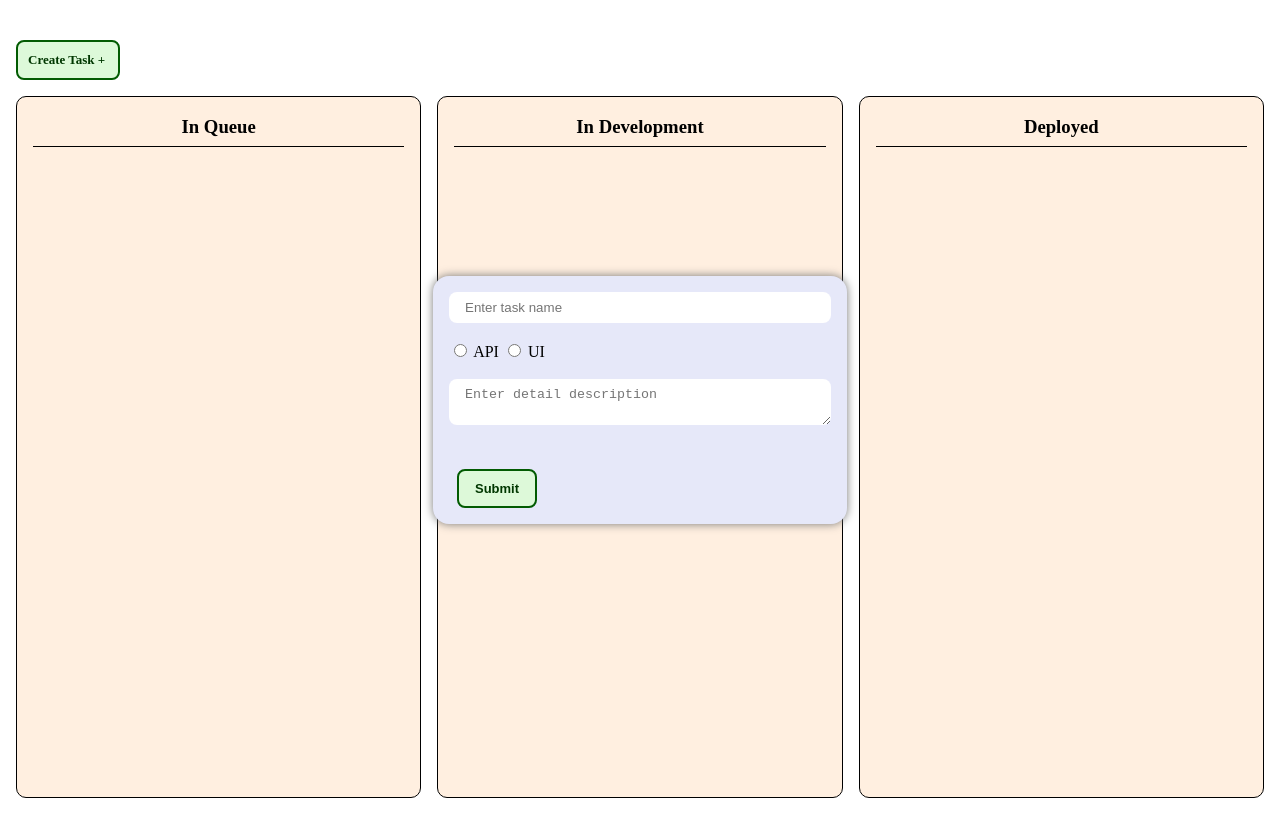
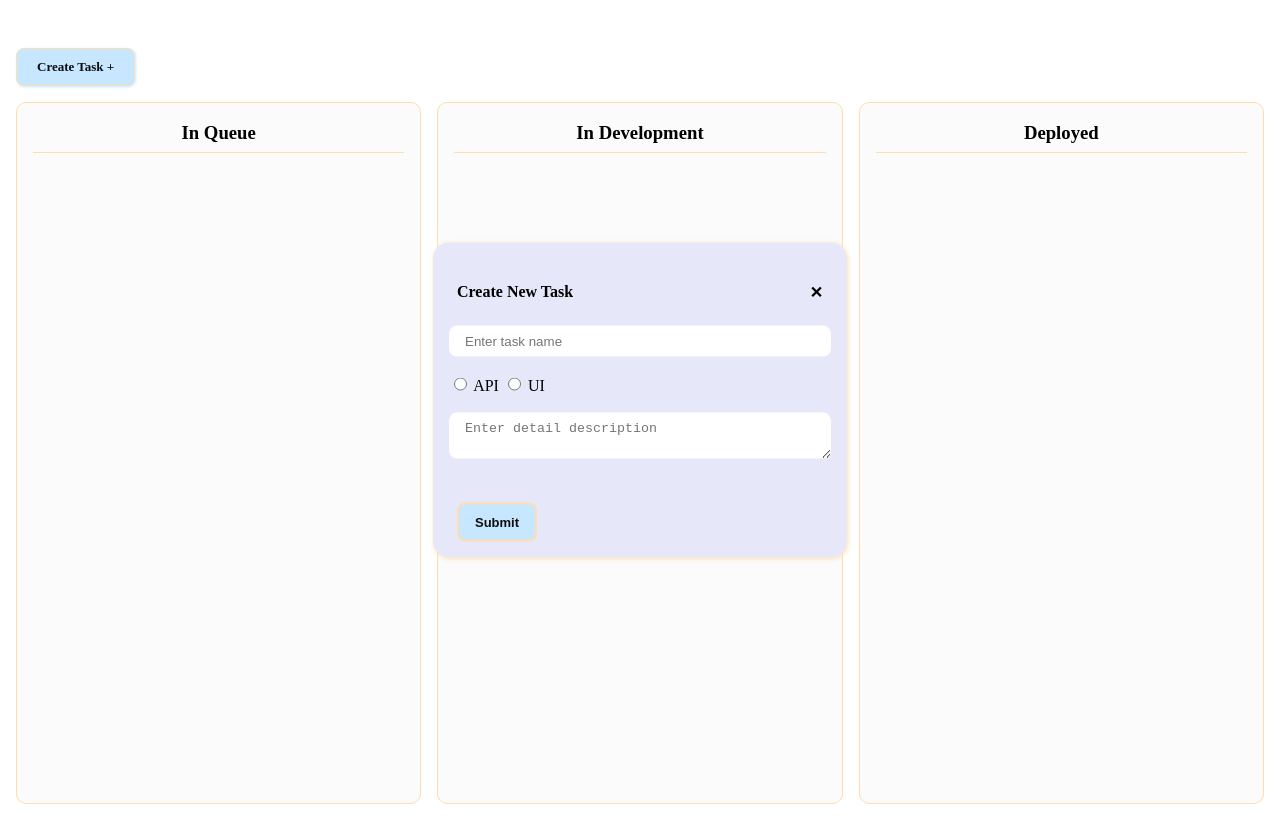
Before and after one commit to santoshkumar964887/DnD, a plain HTML site: page index.html in a window 1280 px wide. Both pictures are taken after a click on the element "Create Task +". Drawn offline with Linux system fonts and the light colour scheme.

Commit message:
Add files via upload

```diff
--- a/index.css
+++ b/index.css
@@ -1,14 +1,15 @@
 .card {
-  background-color: gray;
-  border: 1px solid black;
-  border-radius: 20px;
+  background-color: #f3f3f3;
+  border: 1px solid #ffddae;
+  border-radius: 8px;
   padding: 16px;
   margin: 20px;
   cursor: pointer;
+  box-shadow: 2px -1px 5px #d3ebf1;
 }
 section {
-  background-color: rgb(255, 239, 224);
-  border: 1px solid black;
+  background-color: #fbfbfb;
+  border: 1px solid #ffddae;
   margin: 16px 8px;
   border-radius: 10px;
   flex: 1;
@@ -24,7 +25,7 @@ form {
   background-color: rgb(230, 232, 249);
   padding: 16px;
   margin: 16px;
-  box-shadow: 0px 0px 10px rgb(119, 119, 119);
+  box-shadow: 1px 1px 5px #ffddae;
   border-radius: 16px;
   display: none;
   margin: 0;
@@ -62,36 +63,37 @@ textarea {
   width: 350px;
 }
 .createTaskContainer {
-  background-color: rgb(221, 249, 217);
-  padding: 10px;
+  background-color: #c6e7ff;
+  padding: 10px 20px;
   border-radius: 8px;
-  width: 80px;
-  color: rgb(0, 55, 0);
+  display: inline-block;
+  color: #0e0f10;
   font-weight: 600;
   font-size: 13px;
-  border: 2px solid rgb(2, 91, 2);
+  border: 1px solid #ffddae;
   cursor: pointer;
   margin: 40px 0 0 8px;
+  box-shadow: 1px 1px 3px #c6e7ff;
 }
 .createTaskContainer:hover {
   opacity: 0.9;
-  background-color: rgb(153, 251, 138);
+  background-color: #d3e8f7;
 }
 h3 {
   text-align: center;
-  border-bottom: 1px solid black;
+  border-bottom: 1px solid #ffddae;
   padding-bottom: 8px;
 }
 
 .Add {
-  background-color: rgb(221, 249, 217);
+  background-color: #c6e7ff;
   padding: 10px;
   border-radius: 8px;
   width: 80px;
-  color: rgb(0, 55, 0);
+  color: #0e0f10;
   font-weight: 600;
   font-size: 13px;
-  border: 2px solid rgb(2, 91, 2);
+  border: 2px solid #ffddae;
   cursor: pointer;
   margin: 40px 0 0 8px;
 }
@@ -100,7 +102,7 @@ h5,
 p {
   margin: 0;
   padding: 0;
-  color: #fff;
+  color: #0e0f10;
 }
 p {
   font-size: 11px;
@@ -118,3 +120,15 @@ h4 {
   text-align: center;
   padding-bottom: 8px;
 }
+.flex {
+  display: flex;
+  justify-content: space-between;
+  padding: 16px 0;
+}
+.text {
+  font-size: 16px;
+  font-weight: 700;
+  color: black;
+  padding: 8px;
+  cursor: pointer;
+}
--- a/index.html
+++ b/index.html
@@ -9,6 +9,10 @@
   <body>
     <!-- start modal logic here -->
     <form>
+      <div class="flex">
+        <div class="text">Create New Task</div>
+        <div class="text" id="close">&#10005;</div>
+      </div>
       <input type="text" placeholder="Enter task name" id="name" />
       <br />
       <br />
--- a/index.js
+++ b/index.js
@@ -2,6 +2,13 @@ const sections = document.querySelectorAll('section');
 const createTaskButton = document.querySelector('.createTaskContainer');
 const form = document.querySelector('form');
 const Add = document.querySelector('.Add');
+const close = document.getElementById('close');
+
+close.addEventListener('click', (e) => {
+  e.preventDefault();
+  form.style.display = 'none';
+});
+
 // already created card logic start
 let jsonData = sessionStorage.getItem('data');
 if (jsonData) {
@@ -14,9 +21,9 @@ if (jsonData) {
 // already created card logic end
 // open modal logic start
 createTaskButton.addEventListener('click', () => {
-  console.log(form.style.display);
   form.style.display = 'inline-block';
 });
+
 // open modal logic end
 //on submit form logic start
 form.addEventListener('submit', (e) => {
```
